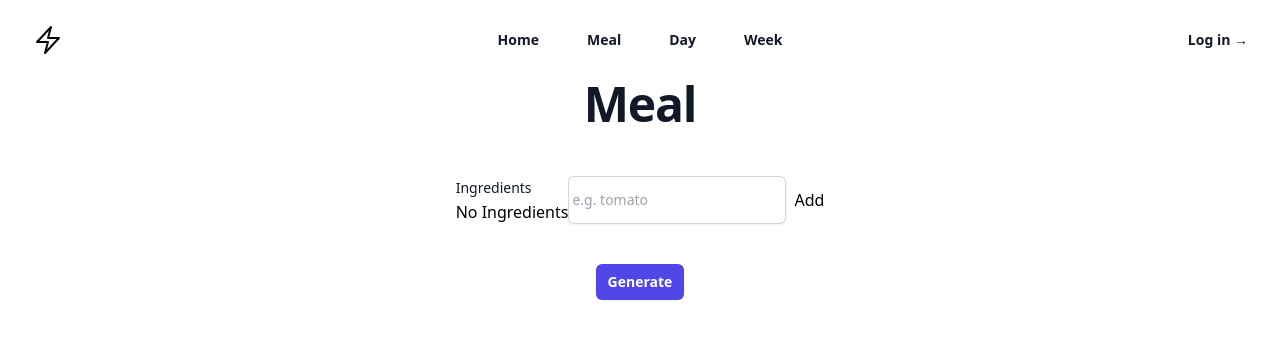
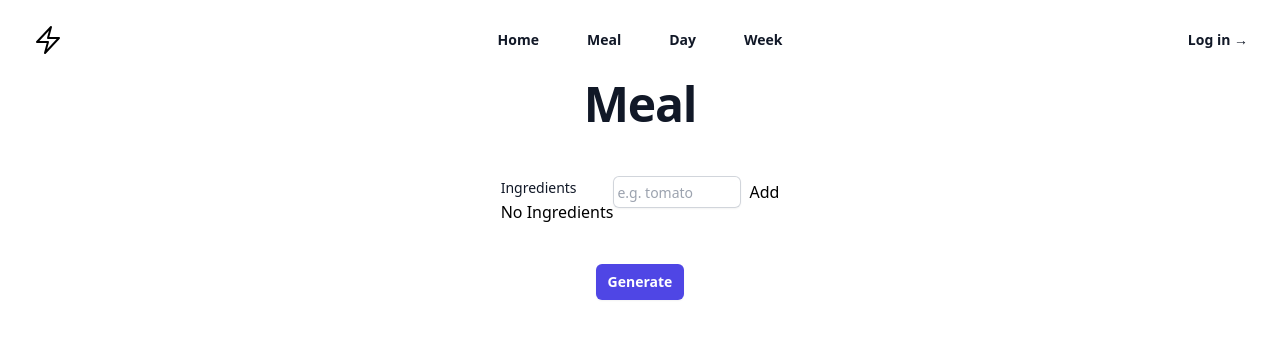
Before and after one commit to donnyha/random-recipe-generator, a Vue app: page /meal in a window 1280 px wide. Shown: the top 338 px of the page. Built offline with nearby package versions, Linux system fonts and the light colour scheme.

Commit message:
change layout

```diff
--- a/src/views/MealView.vue
+++ b/src/views/MealView.vue
@@ -132,10 +132,10 @@
 
         <!-- Ingredients -->
         <div id="ingredients-section" class="flex items-center justify-center h-full m-10">
-          <div class="flex flex-row sm:col-span-4 mt-2">
+          <div class="flex flex-row sm:col-span-4 mt-2 parent">
 
             <!-- Ingredients List -->
-            <div id="ingredients-list-section">
+            <div id="ingredients-list-section child">
               <label for="user-ingredients" class="block text-sm font-medium leading-6 text-gray-900">Ingredients</label>
               <div v-if="!isIngredientsEmpty" class="flex rounded-md shadow-sm ring-1 ring-inset ring-gray-300 focus-within:ring-2 focus-within:ring-inset focus-within:ring-indigo-600 sm:max-w-md">
                 <ul>
@@ -150,10 +150,10 @@
 
             <!-- New Ingredient Input -->
             <div id="new-ingredients-section" class="flex flex-row">
-              <div class="flex rounded-md shadow-sm ring-1 ring-inset ring-gray-300 focus-within:ring-2 focus-within:ring-inset focus-within:ring-indigo-600 sm:max-w-md">
-                <input type="text" v-model="newIngredientInput" id="new-ingredient" name="new-ingredient" placeholder="e.g. tomato" class="block flex-1 border-0 bg-transparent py-1.5 pl-1 text-gray-900 placeholder:text-gray-400 focus:ring-0 sm:text-sm sm:leading-6" />
+              <div class="rounded-md shadow-sm ring-1 ring-inset ring-gray-300 focus-within:ring-2 focus-within:ring-inset focus-within:ring-indigo-600 sm:max-w-md max-h-8">
+                <input type="text" v-model="newIngredientInput" id="new-ingredient" name="new-ingredient" placeholder="e.g. tomato" class="block border-0 bg-transparent py-1.5 pl-1 text-gray-900 placeholder:text-gray-400 focus:ring-0 sm:text-sm sm:leading-6 w-32 h-8 overflow-hidden" />
               </div>
-              <button type="button" @click="addIngredient(newIngredientInput)" class="ml-2 btn">Add</button>
+              <button type="button" @click="addIngredient(newIngredientInput)" class="max-h-8 ml-2 btn">Add</button>
             </div>
 
           </div>
@@ -161,15 +161,15 @@
 
         <!-- @TODO Refactor to separate component  -->
         <!-- Recipes -->
-        <div id="recipes-section" v-if="!isRecipesEmpty" class="flex flex-row">
+        <div id="recipes-section" v-if="!isRecipesEmpty" class="flex flex-row mx-40">
           <!-- Recipe List -->
-          <div>
+          <div id="recipe-list" class="mr-10 w-1/3">
             <h2 class="text-base font-semibold leading-7 text-gray-900">
               Recipes<span v-if="beingUsedIngredients.length > 0"> with {{ beingUsedIngredients }}</span>
             </h2>
             <ul v-for="(recipe, index) in recipes" :key="index">
-              <li>
-                <button type="button" @click="showRecipeInformation(recipe)">
+              <li class="mb-3">
+                <button type="button" @click="showRecipeInformation(recipe)" class="text-left">
                   {{ recipe.title }}
                 </button>
               </li>
@@ -177,10 +177,10 @@
           </div>
 
           <!-- Selected Recipe Information -->
-          <div v-if="Object.keys(selectedRecipe).length > 0">
+          <div id="recipe-info" v-if="Object.keys(selectedRecipe).length > 0" class="w-2/3">
             <h2>Information</h2>
             <div>
-              <h3>Name: {{ selectedRecipe.title }}</h3>
+              <h3 class="mb-2">Name: {{ selectedRecipe.title }}</h3>
               <p>Ingredients</p>
 
               <!-- Existing Ingredients-->
@@ -191,7 +191,7 @@
               </div>
 
               <!-- Missing Ingredients -->
-              <div v-if="Object.keys(selectedRecipe.missedIngredients).length > 0">
+              <div v-if="Object.keys(selectedRecipe.missedIngredients).length > 0" class="mb-2">
                 <ul v-for="(missedIngredient, index) in selectedRecipe.missedIngredients" :key="index">
                   <li class="flex flex-row">
                     <p class="text-gray-400 line-through">{{ missedIngredient.original }}</p> <XCircleIcon class="h-6 w-auto stroke-red-400" /></li>
```
